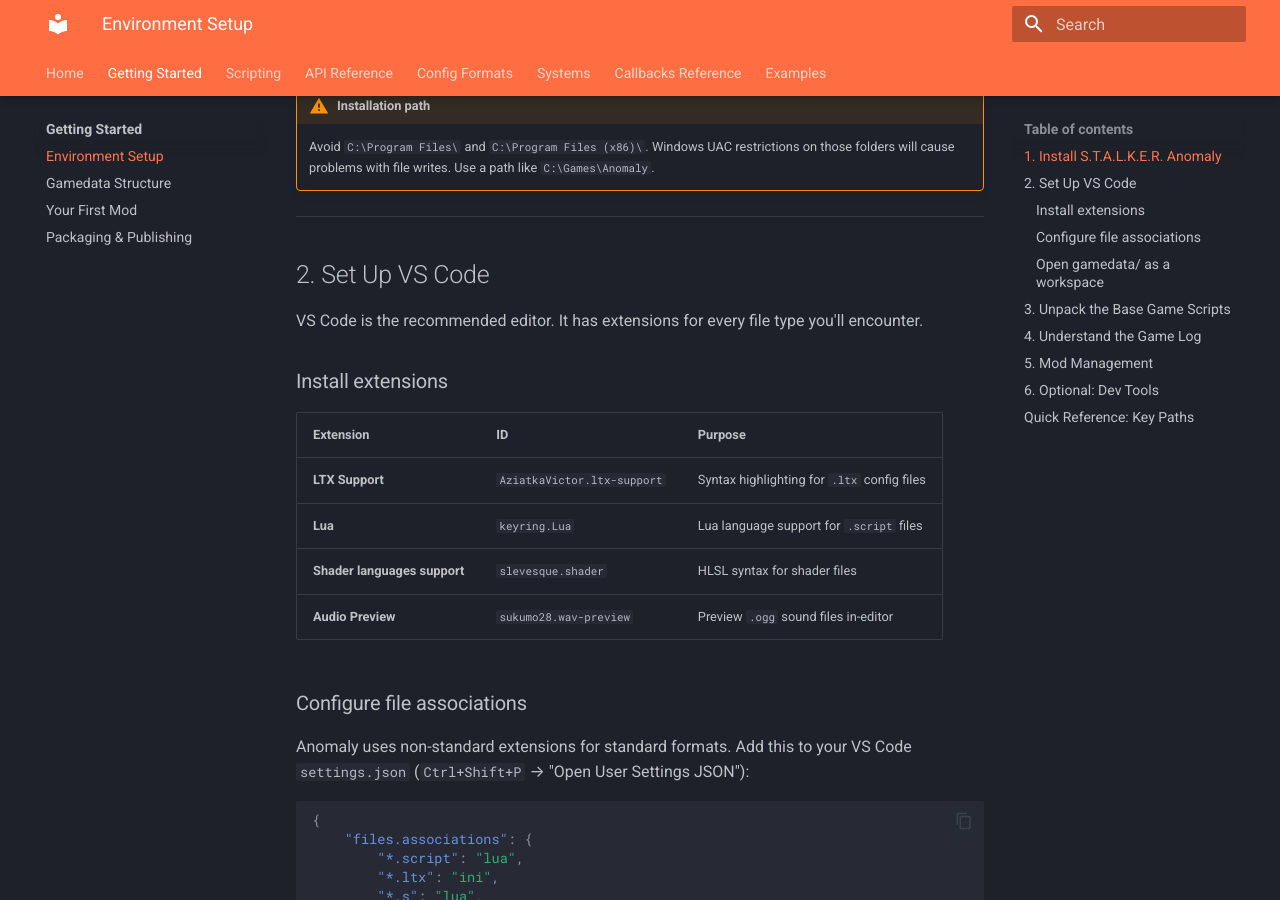
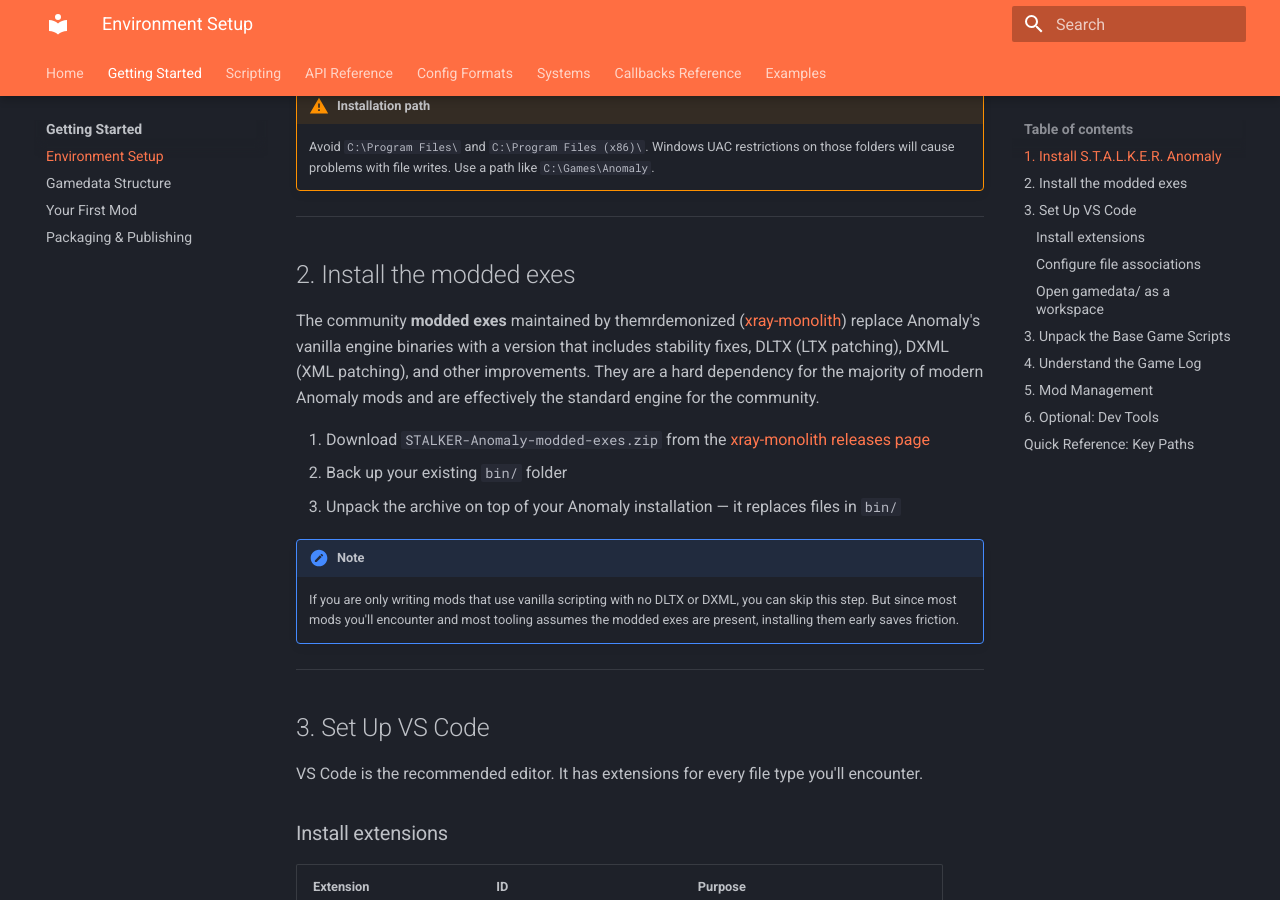
Before and after one commit to robE127/stalker-anomaly-modding-guide, an MkDocs documentation site: the page built from docs/getting-started/environment-setup.md, in a window 1280 px wide and 900 px high, scrolled down 540 px. Built offline with MkDocs 1.6.1 and Material for MkDocs 9.7.7, drawn with Linux system fonts in a browser that asks for light colours.

Commit message:
Fix DLTX/DXML modded exes requirement; update version scope note
- dltx.md: replace false claim that DLTX ships with Anomaly 1.5.2 with
  warning admonition stating it requires themrdemonized's xray-monolith
  modded exes
- dxml.md: replace false claim that DXML is built into Anomaly 1.5.2 with
  warning admonition stating on_xml_read requires modded exes
- environment-setup.md: add new Step 2 covering xray-monolith modded exes
  installation, including what they add (DLTX, DXML, stability fixes) and
  when they can be skipped
- index.md: update scope/limitations to note source data is 1.5.2 while
  current Anomaly release is 1.5.3; some details may be outdated

Co-Authored-By: Claude Sonnet 4.6 <noreply@anthropic.com>

```diff
--- a/docs/getting-started/environment-setup.md
+++ b/docs/getting-started/environment-setup.md
@@ -17,7 +17,20 @@ Anomaly is a free standalone mod — you don't need to own any S.T.A.L.K.E.R. ga
 
 ---
 
-## 2. Set Up VS Code
+## 2. Install the modded exes
+
+The community **modded exes** maintained by themrdemonized ([xray-monolith](https://github.com/themrdemonized/xray-monolith)) replace Anomaly's vanilla engine binaries with a version that includes stability fixes, DLTX (LTX patching), DXML (XML patching), and other improvements. They are a hard dependency for the majority of modern Anomaly mods and are effectively the standard engine for the community.
+
+1. Download `STALKER-Anomaly-modded-exes.zip` from the [xray-monolith releases page](https://github.com/themrdemonized/xray-monolith/releases)
+2. Back up your existing `bin/` folder
+3. Unpack the archive on top of your Anomaly installation — it replaces files in `bin/`
+
+!!! note
+    If you are only writing mods that use vanilla scripting with no DLTX or DXML, you can skip this step. But since most mods you'll encounter and most tooling assumes the modded exes are present, installing them early saves friction.
+
+---
+
+## 3. Set Up VS Code
 
 VS Code is the recommended editor. It has extensions for every file type you'll encounter.
 
```
Also changed, not shown: docs/config-formats/dltx.md (+2 -1 lines), docs/config-formats/dxml.md (+2 -1 lines), docs/index.md (+1 -1 lines).
